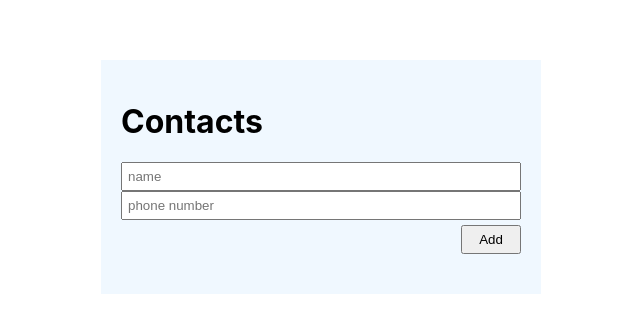
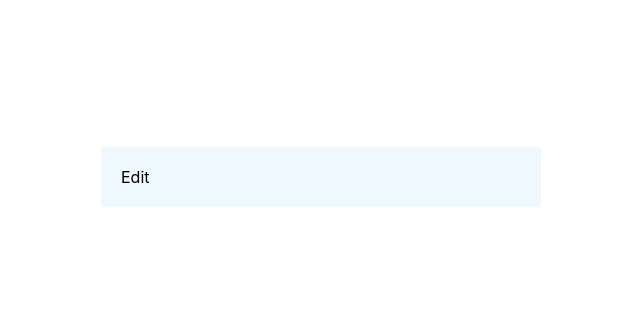
Before and after one commit to Batuhan-G/contact-app, a React (Create React App) app: page /edit/1 in a window 1280 px wide. Shown: the part 223-556 px from the top of the page, without its empty margins (319-959 px from the left). Built offline with nearby package versions, Linux system fonts and the light colour scheme.

Commit message:
Added Router, edit page and delete function

```diff
--- a/package.json
+++ b/package.json
@@ -10,6 +10,7 @@
     "react": "^18.2.0",
     "react-dom": "^18.2.0",
     "react-redux": "^8.0.5",
+    "react-router-dom": "^6.4.5",
     "react-scripts": "5.0.1",
     "web-vitals": "^2.1.4"
   },
--- a/src/App.css
+++ b/src/App.css
@@ -47,6 +47,7 @@
      width: 60px;
  }
  .deleteBtn{
+    padding: 5px;
      width: 18px;
      height: 22px;
      background-color: red;
@@ -64,3 +65,9 @@
  .deleteAllBtn:hover{
      text-decoration: underline;
  }
+
+ .edit span {
+    margin-left: 10px;
+    font-size: 12px;
+    cursor: pointer;
+ }
--- a/src/App.js
+++ b/src/App.js
@@ -1,12 +1,32 @@
 import './App.css';
 import Contacts from './components/Contacts';
+import {
+  Route,
+  createBrowserRouter,
+  createRoutesFromElements,
+  RouterProvider,
+} from "react-router-dom";
+import Edit from './components/Contacts/Edit';
+import RootLayout from './layouts/RootLayout';
+
+const router = createBrowserRouter(
+  createRoutesFromElements(
+    <Route path='/' element={<RootLayout />}>
+      <Route index element={<Contacts />} />
+      <Route path='/edit/:id' element={<Edit />} />
+    </Route>
+  )
+)
 
 function App() {
   return (
-    <div className="App">
-      <Contacts />
+    <div className='App'>
+      <div id='container'>
+        <RouterProvider router={router} />
+      </div>
     </div>
-  );
+  )
+
 }
 
 export default App;
--- /dev/null
+++ b/src/components/Contacts/Edit.js
@@ -0,0 +1,9 @@
+import React from 'react'
+
+function Edit() {
+  return (
+    <div>Edit</div>
+  )
+}
+
+export default Edit
--- a/src/components/Contacts/Item.js
+++ b/src/components/Contacts/Item.js
@@ -1,12 +1,36 @@
 
 import React from 'react'
+import { useDispatch } from 'react-redux';
+import { Link } from 'react-router-dom';
+import { deleteContact } from '../../redux/contactSlice';
 
-function Item({item}) {
+function Item({ item }) {
+  const dispatch = useDispatch()
 
-  return <li>
-    <span>{item.name}</span>
-    <span>{item.phone_number}</span>
-  </li>
+  const handleDelete = (id) => {
+    if (window.confirm("Are you sure?")) {
+
+      dispatch(deleteContact(id))
+    }
+  }
+
+  return (
+
+    <li>
+      <span>{item.name}</span>
+      <span>{item.phone_number}</span>
+      <div className="edit">
+        <span>
+          <Link to={`/edit/${item.id}`}>Edit</Link>
+        </span>
+        <span className='deleteBtn'
+          onClick={() => handleDelete(item.id)}>
+          x
+        </span>
+      </div>
+    </li>
+
+  )
 
 }
 
--- a/src/components/Contacts/List.js
+++ b/src/components/Contacts/List.js
@@ -1,21 +1,30 @@
 import React from 'react'
-import { useSelector } from 'react-redux'
-import {contactSelectors} from '../../redux/contactSlice'
+import { useDispatch, useSelector } from 'react-redux'
+import { contactSelectors, removeAllContact } from '../../redux/contactSlice'
 import Item from './Item'
 
 function List() {
-  const contacts = useSelector(contactSelectors.selectAll);
+  const dispatch = useDispatch()
+  const contacts = useSelector(contactSelectors.selectAll)
+  const total = useSelector(contactSelectors.selectTotal)
 
+  const handleDeleteAll = () => {
+    if (window.confirm("Are you sure?"))
+      dispatch(removeAllContact())
+  }
 
   return (
     <div>
-    <ul className='list'>
+      {
+        total > 0 &&
+        <div className='deleteAllBtn' onClick={handleDeleteAll}>Delete All</div>
+      }
+      <ul className='list'>
         {
-            contacts.map(contact=>(<Item key={contact.id} item={contact}/>))
+          contacts.map(contact => (<Item key={contact.id} item={contact} />))
         }
-    </ul>
+      </ul>
     </div>
-
   )
 }
 
--- a/src/components/Contacts/index.js
+++ b/src/components/Contacts/index.js
@@ -1,19 +1,19 @@
 import React from 'react'
+import { useSelector } from 'react-redux'
+import { contactSelectors } from '../../redux/contactSlice'
 import Form from './Form'
 import List from './List'
 
 function Contacts() {
+const total = useSelector(contactSelectors.selectTotal)
+
 
   return (
-    <div>
-
-      <div id="container">
-        <h1>Contacts</h1>
-        <Form />
-        <List />
-      </div>
-    </div>
-
+    <>
+      <h1>Contacts ({total}) </h1>
+      <List />
+      <Form />
+    </>
   )
 }
 
--- /dev/null
+++ b/src/layouts/RootLayout.js
@@ -0,0 +1,12 @@
+import React from 'react'
+import { Outlet } from 'react-router-dom'
+
+function RootLayout() {
+    return (
+        <div>
+            <Outlet />
+        </div>
+    )
+}
+
+export default RootLayout
--- a/src/redux/contactSlice.js
+++ b/src/redux/contactSlice.js
@@ -4,14 +4,18 @@ import { createSlice, createEntityAdapter } from "@reduxjs/toolkit";
 export const contactAdaptor = createEntityAdapter();
 const initialState = contactAdaptor.getInitialState();
 
-export const contactSelectors = contactAdaptor.getSelectors(state => state.contacts);
+export const contactSelectors = contactAdaptor
+    .getSelectors(state => state.contacts)
+
 const contactSlice = createSlice({
-    name: "contact",
+    name: "contacts",
     initialState,
     reducers: {
         addContact: contactAdaptor.addOne,
+        deleteContact: contactAdaptor.removeOne,
+        removeAllContact: contactAdaptor.removeAll,
     },
 });
 
-export const { addContact } = contactSlice.actions;
+export const { addContact, deleteContact, removeAllContact } = contactSlice.actions;
 export default contactSlice.reducer;
```
Also changed, not shown: 1 other file (tests, documents, lock files or other folders).
